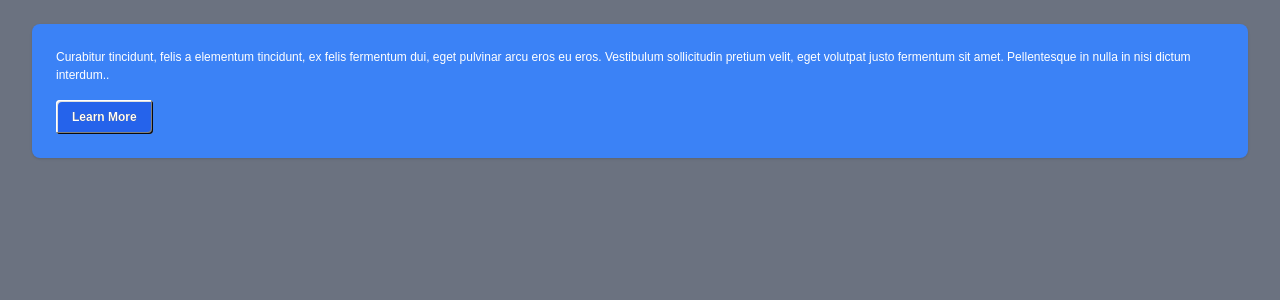
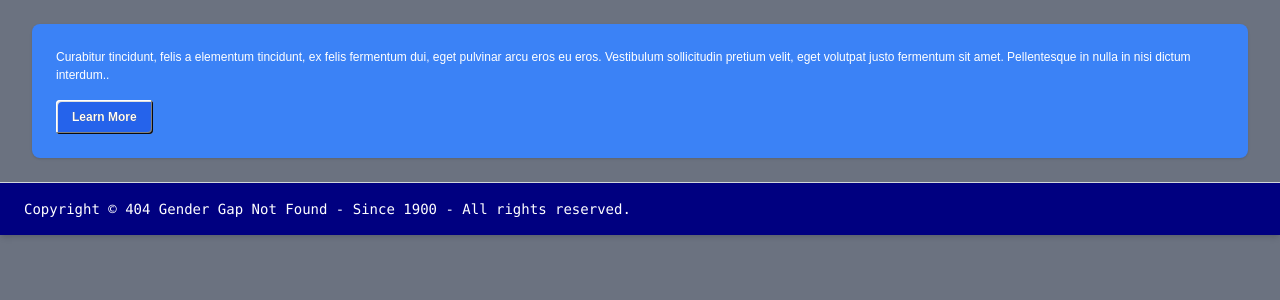
Before and after one commit to tgrey2024/2503-hackathon-team1, a Django app: page / in a window 1280 px wide. Shown: the part 68-368 px from the top of the page. Run offline with Django 5.2, Linux system fonts and the light colour scheme; some libraries are stand-ins or nearby versions.

Commit message:
Add footer

```diff
--- a/templates/base.html
+++ b/templates/base.html
@@ -45,6 +45,13 @@
     </div>
   </main>
 
+  <footer class="footer footer-center bg-[#000080] text-white border-t border-gray-300 shadow-md px-6 py-4 font-mono text-sm">
+    <aside>
+      <p>Copyright &copy; 404 Gender Gap Not Found - Since 1900 - All rights reserved.</p>
+    </aside>
+  </footer>
+
+
   {% block javascript %}
     <script src="{% static 'js/script.js' %}"></script>
     <script src="{% static 'js/flyonui.js' %}"></script>
```
